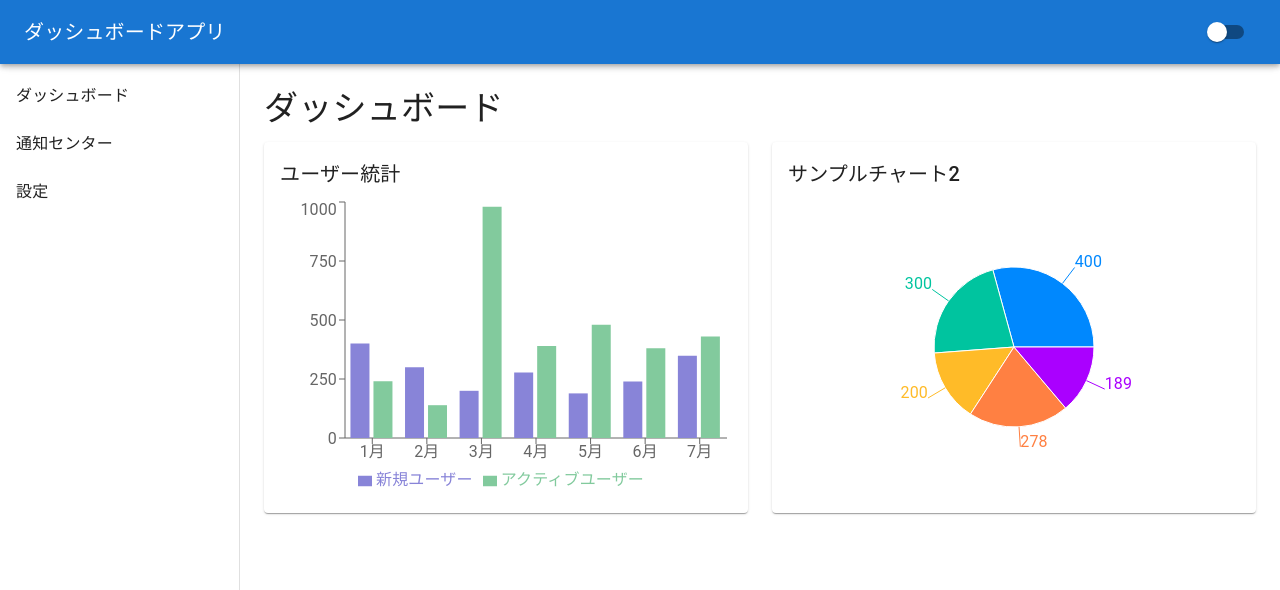
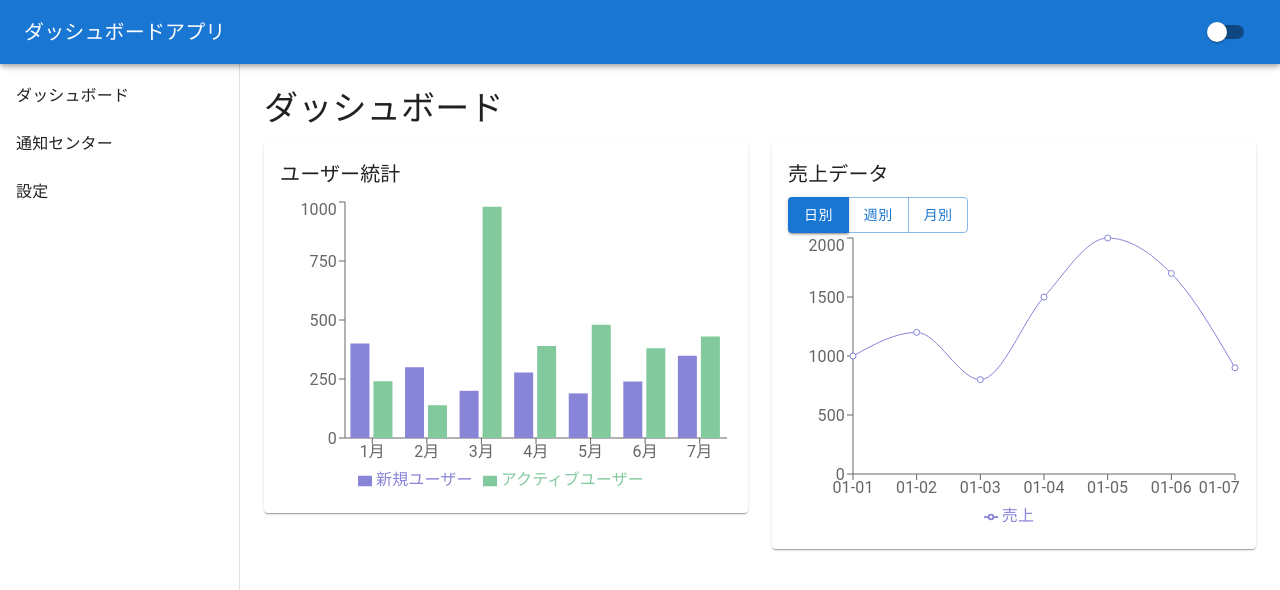
Before and after one commit to FOXHOUND-Ogasawara/dashboard-app, a React (Vite) app: page / in a window 1280 px wide. Shown: the top 590 px of the page. Built offline with nearby package versions, Linux system fonts and the light colour scheme.

Commit message:
ダッシュボード開発課題タスク②完了

```diff
--- /dev/null
+++ b/src/components/SalesChart.tsx
@@ -0,0 +1,62 @@
+import React, { useState } from "react";
+import {
+  Legend,
+  Line,
+  LineChart,
+  ResponsiveContainer,
+  Tooltip,
+  XAxis,
+  YAxis,
+} from "recharts";
+import {
+  dailySalesData,
+  weeklySalesData,
+  monthlySalesData,
+} from "../data/salesData";
+import { Button, ButtonGroup } from "@mui/material";
+
+const SalesChart: React.FC = () => {
+  const [span, setSpan] = useState("daily");
+  const chartData =
+    span === "weekly"
+      ? weeklySalesData
+      : span === "monthly"
+      ? monthlySalesData
+      : dailySalesData;
+
+  return (
+    <>
+      <ButtonGroup variant="outlined" aria-label="Basic button group">
+        <Button
+          onClick={() => setSpan("daily")}
+          variant={span === "daily" ? "contained" : "outlined"}
+        >
+          日別
+        </Button>
+        <Button
+          onClick={() => setSpan("weekly")}
+          variant={span === "weekly" ? "contained" : "outlined"}
+        >
+          週別
+        </Button>
+        <Button
+          onClick={() => setSpan("monthly")}
+          variant={span === "monthly" ? "contained" : "outlined"}
+        >
+          月別
+        </Button>
+      </ButtonGroup>
+      <ResponsiveContainer width="100%" height={300}>
+        <LineChart data={chartData}>
+          <XAxis dataKey="label" />
+          <YAxis dataKey="sales" />
+          <Tooltip />
+          <Legend />
+          <Line type="monotone" dataKey="sales" name="売上" stroke="#8884d8" />
+        </LineChart>
+      </ResponsiveContainer>
+    </>
+  );
+};
+
+export default SalesChart;
--- a/src/pages/Dashboard.tsx
+++ b/src/pages/Dashboard.tsx
@@ -1,8 +1,8 @@
 import { Paper, Typography } from "@mui/material";
 import Grid from "@mui/material/GridLegacy";
 import React from "react";
-import PlaceholderChart from "../components/PlaceholderChart";
 import UserStatsChart from "../components/UserStatsChart";
+import SalesChart from "../components/SalesChart";
 
 const Dashboard: React.FC = () => {
   return (
@@ -11,7 +11,7 @@ const Dashboard: React.FC = () => {
         ダッシュボード
       </Typography>
       <Grid container spacing={3}>
-        {/* サンプルチャート1 */}
+        {/* ユーザー統計チャート */}
         <Grid item xs={12} md={6}>
           <Paper sx={{ p: 2 }}>
             <Typography variant="h6" gutterBottom>
@@ -20,13 +20,13 @@ const Dashboard: React.FC = () => {
             <UserStatsChart />
           </Paper>
         </Grid>
-        {/* サンプルチャート2 */}
+        {/* 売上データチャート */}
         <Grid item xs={12} md={6}>
           <Paper sx={{ p: 2 }}>
             <Typography variant="h6" gutterBottom>
-              サンプルチャート2
+              売上データ
             </Typography>
-            <PlaceholderChart />
+            <SalesChart />
           </Paper>
         </Grid>
       </Grid>
```
